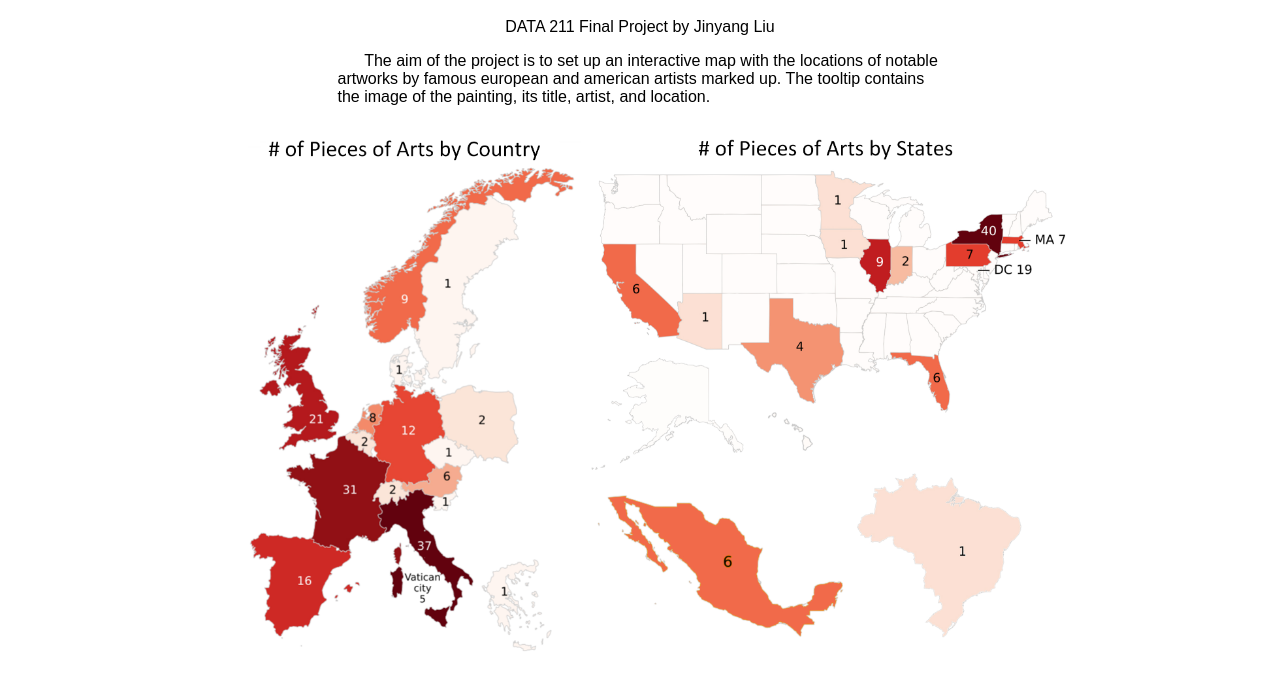
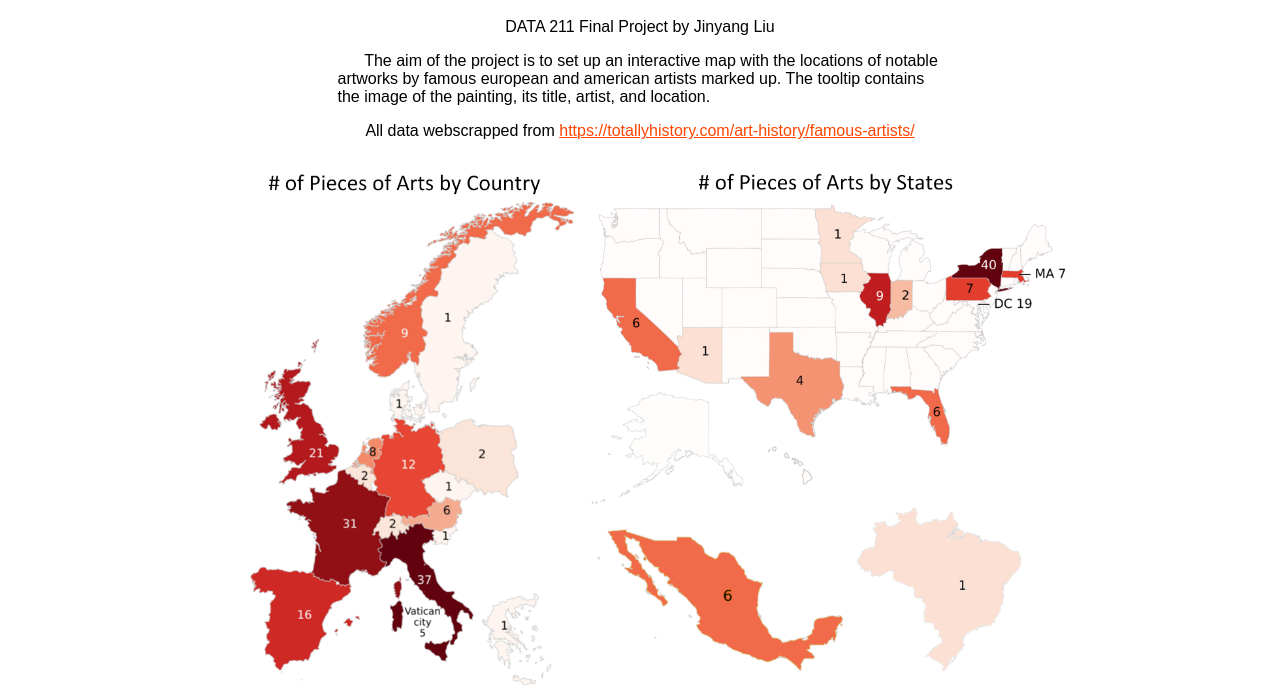
Before and after one commit to Minanchole/WhereToFindArt, a plain HTML site: page index.html in a window 1280 px wide. Shown: the part 110-800 px from the top of the page. Drawn offline with Linux system fonts and the light colour scheme.

Commit message:
update source link

```diff
--- a/index.html
+++ b/index.html
@@ -16,7 +16,7 @@
           DATA 211 Final Project by Jinyang Liu
         </p>
         <p style="margin-left:25%;margin-right:25%;text-align:left;">&nbsp;&nbsp;&nbsp;&nbsp;&nbsp;&nbsp;The aim of the project is to set up an interactive map with the locations of notable artworks by famous european and american artists marked up. The tooltip contains the image of the painting, its title, artist, and location.</p>
-
+        <p>All data webscrapped from <a style="color:orangered;" href="https://totallyhistory.com/art-history/famous-artists/">https://totallyhistory.com/art-history/famous-artists/</a></p>
         <img src="map.jpg" alt="Number of artworks by country" style="width:900px;height:auto;display: block;margin-left: auto;margin-right: auto;">
       </div>
       <div class="main">
```
